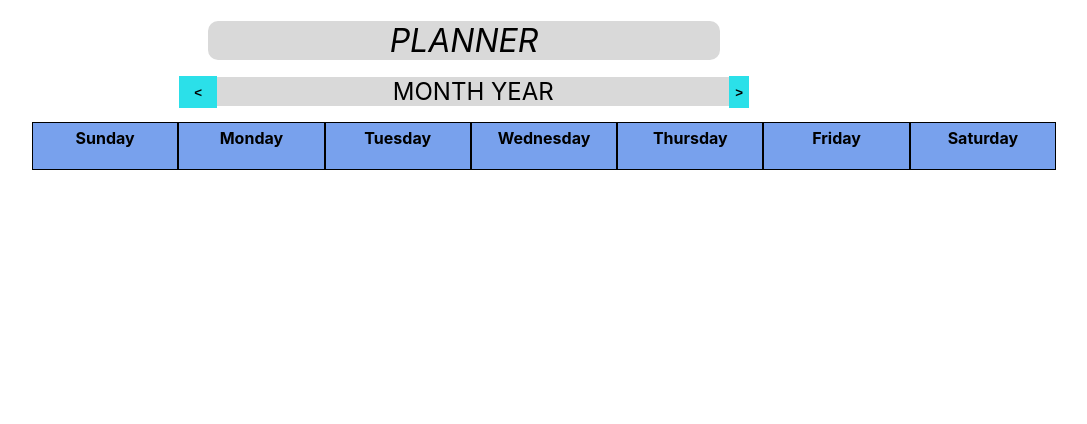
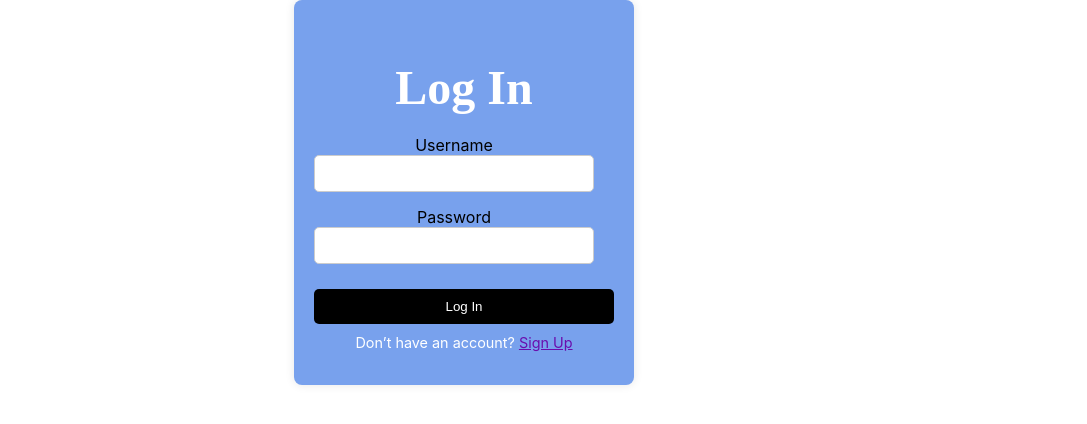
Before and after one commit to gregoryweber/ucsd-cse110-planner-journal, a React (Create React App) app in the folder client/: page / in a window 1280 px wide. Shown: the top 424 px of the page, without its empty margins (176-1263 px from the left). Built offline with nearby package versions, Linux system fonts and the light colour scheme.

Commit message:
Added login/signup UI to DisplayUI component, created context to store account info

```diff
--- a/client/src/App.tsx
+++ b/client/src/App.tsx
@@ -1,21 +1,13 @@
 // src/App.tsx
-import React, { useEffect, useState } from "react";
-import Login from "./Components/LoginSignUpPage/Login";
-import SignUp from "./Components/LoginSignUpPage/SignUp";
 import DisplayUI from "./Components/DisplayUI/DisplayUI";
+import { AccountContextProvider } from "./Components/LoginSignUpPage/AccountContext";
 
 const App: React.FC = () => {
-  // const [showSignUp, setShowSignUp] = useState(false);
-  const [isLoggedIn, setIsLoggedIn] = useState(false);
-  const [isSigningUp, setIsSigningUp] = useState(false);
-
-  const handleLogin = () => {
-    setIsLoggedIn(true);
-  };
-
   return (
     <div>
-        <DisplayUI/>
+        <AccountContextProvider>
+            <DisplayUI/>
+        </AccountContextProvider>
     </div>
   );
 };
--- a/client/src/Components/CalendarPage/DisplayDayObjects.tsx
+++ b/client/src/Components/CalendarPage/DisplayDayObjects.tsx
@@ -1,9 +1,17 @@
-import { useContext } from "react";
+import { useContext, useEffect } from "react";
 import DayObject from "../DayObject/DayObject";
 import { MonthChangeContext } from "../MonthChangeButton/MonthChangeContext";
+import { set } from "react-datepicker/dist/date_utils";
 
 const DayObjects = () => {
-    const {currentYear, currentMonth} = useContext(MonthChangeContext);
+    const {currentYear, currentMonth, setCurrentMonth, setCurrentYear} = useContext(MonthChangeContext);
+    //Testing
+
+    useEffect
+    (() => {
+        setCurrentMonth(new Date().getMonth());
+        setCurrentYear(new Date().getFullYear());
+    }, []);
 
     if (currentYear === null || currentMonth === null) {
         return null;
--- a/client/src/Components/DisplayUI/DisplayUI.tsx
+++ b/client/src/Components/DisplayUI/DisplayUI.tsx
@@ -1,13 +1,26 @@
+import { useContext } from "react";
 import { JournalPageContextProvider } from "../JournalPage/JournalPageContext";
 import DisplayCalendarJournal from "./DisplayCalendarJournal";
+import { AccountContext } from "../LoginSignUpPage/AccountContext";
+import SignUp from "../LoginSignUpPage/SignUp";
+import Login from "../LoginSignUpPage/Login";
+import React from "react";
 
 const DisplayUI = () => {
+    const accountContext = useContext(AccountContext);
+    const [showSignUp, setShowSignUp] = React.useState<boolean>(false);
 
     return (
         <>
-            <JournalPageContextProvider>
-                <DisplayCalendarJournal/>
-            </JournalPageContextProvider>
+            {accountContext.isLoggedIn ? (
+                <JournalPageContextProvider>
+                    <DisplayCalendarJournal />
+                </JournalPageContextProvider>
+            ) : showSignUp ? (
+                <SignUp setShowSignUp={setShowSignUp} />
+            ) : (
+                <Login setShowSignUp={setShowSignUp} />
+            )}
         </>
     );
 }
--- /dev/null
+++ b/client/src/Components/LoginSignUpPage/AccountContext.tsx
@@ -0,0 +1,33 @@
+import React from "react";
+
+interface AccountContextType {
+    isLoggedIn: boolean;
+    setIsLoggedIn: React.Dispatch<React.SetStateAction<boolean>>;
+    username: string | null;
+    setUsername: React.Dispatch<React.SetStateAction<string | null>>;
+    password: string | null;
+    setPassword: React.Dispatch<React.SetStateAction<string | null>>;
+}
+
+const initialAccount: AccountContextType = {
+    isLoggedIn: false,
+    setIsLoggedIn: () => {},
+    username: null,
+    setUsername: () => {},
+    password: null,
+    setPassword: () => {},
+};
+
+export const AccountContext = React.createContext<AccountContextType>(initialAccount);
+
+export const AccountContextProvider = (props: any) => {
+    const [isLoggedIn, setIsLoggedIn] = React.useState<boolean>(false);
+    const [username, setUsername] = React.useState<string | null>(null);
+    const [password, setPassword] = React.useState<string | null>(null);
+
+    return (
+        <AccountContext.Provider value={{isLoggedIn, setIsLoggedIn, username, setUsername, password, setPassword}}>
+            {props.children}
+        </AccountContext.Provider>
+    );
+}
--- a/client/src/Components/LoginSignUpPage/Auth.css
+++ b/client/src/Components/LoginSignUpPage/Auth.css
@@ -1,11 +1,11 @@
 /* src/Auth.css */
 
-.center-container {
+.auth-page-container {
     display: flex;
     justify-content: center;
     align-items: center;
-    height: 100vh; /* Full viewport height */
-    background-color: #f0f0f0; /* Optional background color */
+    height: 100vh;
+    background-color: #f0f0f0;
 }
 
 .auth-container {
@@ -18,25 +18,27 @@
     text-align: center;
 }
 
-  h2 {
+.auth-container h2 {
     color: #ffffff;
     font-family: serif;
     font-size: 3em;
+    margin-bottom: 20px;
 }
 
-  .input-container {
+.auth-container .input-container {
     margin-bottom: 15px;
     margin-right: 20px;
 }
 
-  input {
+.auth-container input {
     width: 100%;
     padding: 10px;
     border-radius: 5px;
     border: 1px solid #ccc;
+    box-sizing: border-box;
 }
 
-  button {
+.auth-container button {
     background-color: black;
     color: white;
     padding: 10px;
@@ -44,23 +46,30 @@
     border-radius: 5px;
     cursor: pointer;
     width: 100%;
+    margin-top: 10px;
 }
 
-  button:hover {
+.auth-container button:hover {
     opacity: 0.9;
 }
 
-  .link {
+.auth-container .link {
     margin-top: 10px;
     font-size: 0.9em;
+    color: white;
 }
 
-  .link-button {
+.auth-container .link-button {
     color: #6a0dad;
     cursor: pointer;
     text-decoration: underline;
+    background: none;
+    border: none;
+    padding: 0;
+    width: auto;
+    display: inline;
 }
 
-  .link-button:hover {
+.auth-container .link-button:hover {
     opacity: 0.8;
 }
--- a/client/src/Components/LoginSignUpPage/Login.tsx
+++ b/client/src/Components/LoginSignUpPage/Login.tsx
@@ -1,20 +1,27 @@
 // src/Login.tsx
-import React from 'react';
+import React, { useContext } from 'react';
 import './Auth.css';
+import { AccountContext } from './AccountContext';
 
 interface LoginProps {
-  goToSignUp: () => void;
-  // adding things sorryyy
-  onLogin: () => void;
+  setShowSignUp: React.Dispatch<React.SetStateAction<boolean>>;
 }
 
-const Login: React.FC<LoginProps> = ({ goToSignUp, onLogin }) => {
-  // what i added
+const Login: React.FC<LoginProps> = ({ setShowSignUp }) => {
+  const accountContext = useContext(AccountContext);
+
+  const [username, setUsername] = React.useState<string>("");
+  const [password, setPassword] = React.useState<string>("");
+
   const handleLogin = (event: React.FormEvent) => {
-    event.preventDefault(); // Prevent form from submitting the default way
-    onLogin(); // Call the onLogin function to set isLoggedIn to true
+    event.preventDefault();
+
+    //CHECK IF USERNAME AND PASSWORD ARE VALID HERE
+
+    accountContext.setUsername(username);
+    accountContext.setPassword(password);
+    accountContext.setIsLoggedIn(true);
   };
-  // end of what i added
 
   return (
     <div className="auth-container">
@@ -23,15 +30,15 @@ const Login: React.FC<LoginProps> = ({ goToSignUp, onLogin }) => {
       <form onSubmit={handleLogin}>
         <div className="input-container">
           <label htmlFor="username">Username</label>
-          <input type="text" id="username" name="username" />
+          <input type="text" id="username" name="username" onChange={(e) => setUsername(e.target.value)} />
         </div>
         <div className="input-container">
           <label htmlFor="password">Password</label>
-          <input type="password" id="password" name="password" />
+          <input type="password" id="password" name="password" onChange={(e) => setPassword(e.target.value)}/>
         </div>
         <button type="submit">Log In</button>
         <p className="link">
-          Don’t have an account? <span onClick={goToSignUp} className="link-button">Sign Up</span>
+          Don’t have an account? <span onClick={() => setShowSignUp(true)} className="link-button">Sign Up</span>
         </p>
       </form>
     </div>
--- a/client/src/Components/LoginSignUpPage/SignUp.tsx
+++ b/client/src/Components/LoginSignUpPage/SignUp.tsx
@@ -3,10 +3,10 @@ import React from 'react';
 import './Auth.css';
 
 interface SignUpProps {
-  goToLogin: () => void;
+    setShowSignUp: React.Dispatch<React.SetStateAction<boolean>>;
 }
 
-const SignUp: React.FC<SignUpProps> = ({ goToLogin }) => {
+const SignUp: React.FC<SignUpProps> = ({ setShowSignUp }) => {
   return (
     <div className="auth-container">
       <h2>Sign Up</h2>
@@ -22,7 +22,7 @@ const SignUp: React.FC<SignUpProps> = ({ goToLogin }) => {
         <button type="submit">Create Account</button>
       </form>
       <p className="link">
-        <span onClick={goToLogin} className="link-button">Back to Log In</span>
+        <span onClick={() => setShowSignUp(false)} className="link-button">Back to Log In</span>
       </p>
     </div>
   );
```
Also changed, not shown: 2 other files (tests, documents, lock files or other folders). Lines whose indentation alone changed are shown as unchanged.
